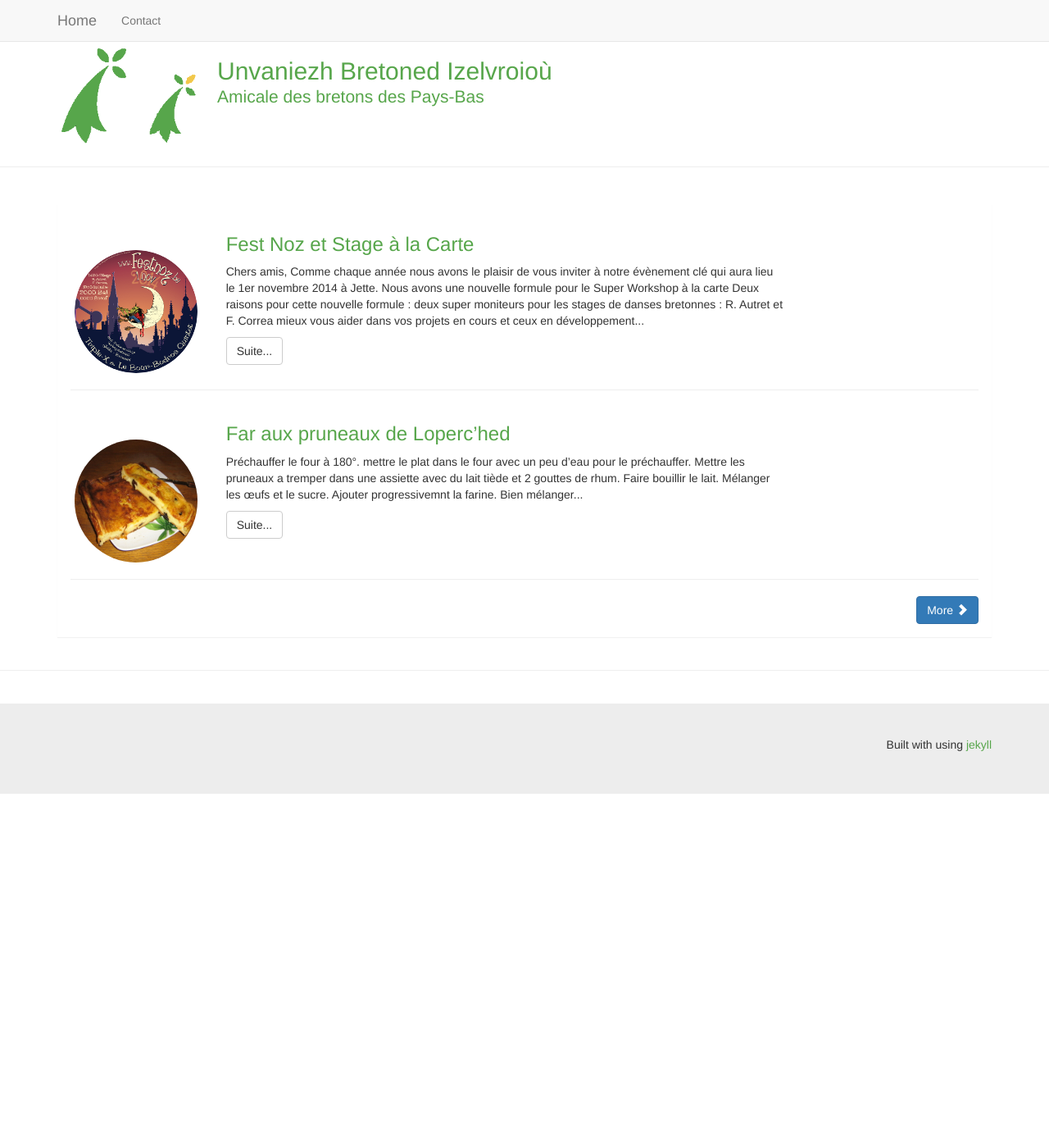
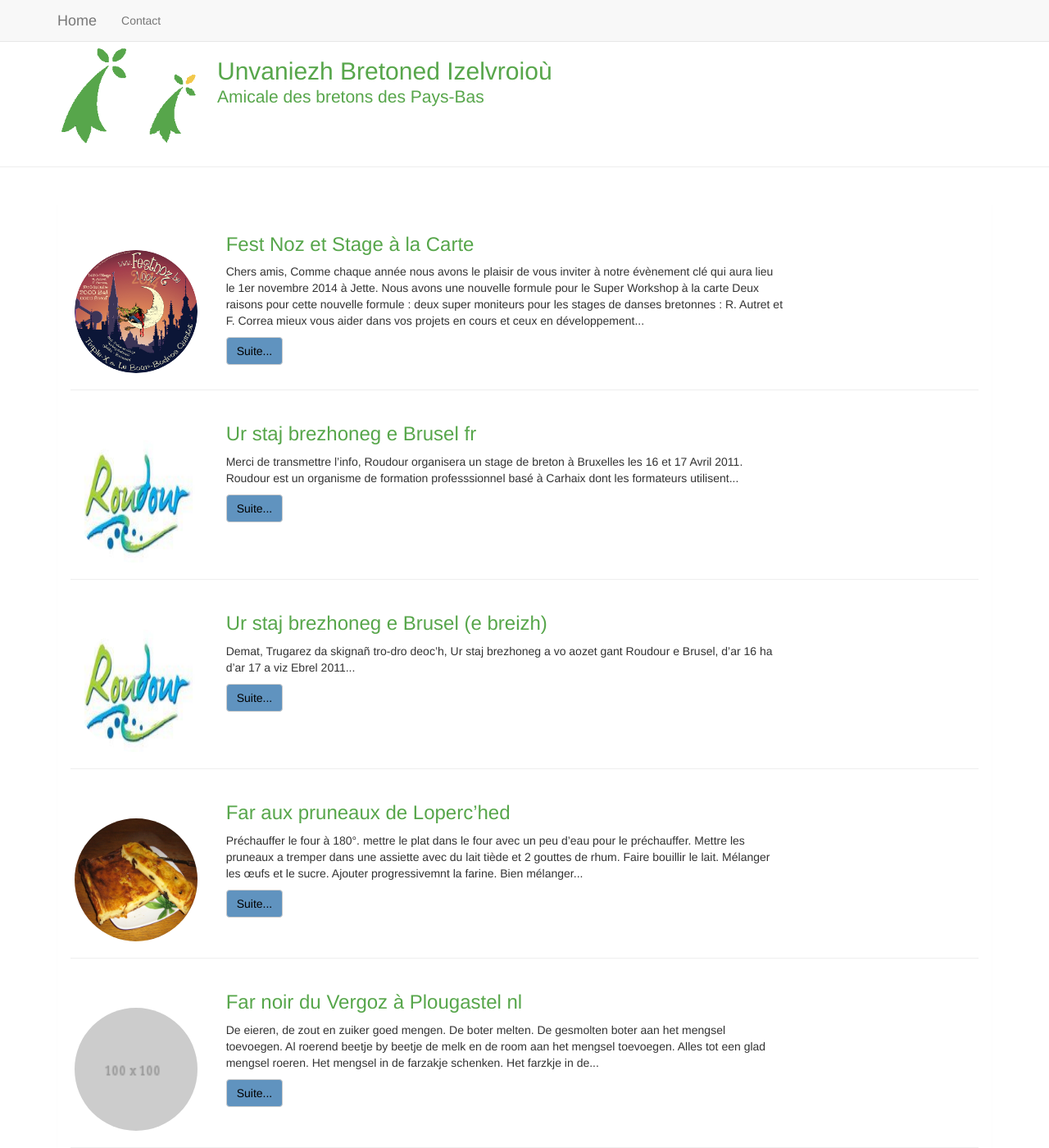
Before and after one commit to ymorvan/breizh-izelvroiou, a Jekyll site: the page built from index.html, in a window 1280 px wide and 1400 px high. Shown: the whole window at 82% size. Built offline with Jekyll 4.4.1, drawn with Linux system fonts in a browser that asks for light colours; nearby versions of some CDN libraries; some of the changed text lies outside the part shown.

Commit message:
first version converging

```diff
--- a/_config.yml
+++ b/_config.yml
@@ -18,7 +18,7 @@ permalink: none
 
 # # Server
 # destination:      _gh_pages
-host:             192.168.1.10
+host:             192.168.1.14
 port:             8080
 # baseurl:          /
 # encoding:         UTF-8
--- /dev/null
+++ b/_posts/2009-10-04-Far-noir-du-Vergoz-plougastel-fr.md
@@ -0,0 +1,22 @@
+---
+layout: post
+title: Far noir du Vergoz à Plougastel (fr)
+redirect_from: "/http://www.breizh-izelvroiou.com/Far-noir-du-Vergoz-Plougastel.html?lang=fr"
+image: images/100.gif
+excerpt: "Quantitées pour un grand sac de far pour environ 8-10 personnes. 500g farine. 3/4l lait..."
+---
+
+Quantitées pour un grand sac de far pour environ 8-10 personnes
+
+* 500g farine
+* 3/4l lait
+* 4 oeufs
+* 20 cl creme fraiche
+* 2 cs sucre
+* 1 cc sel
+* 125 g beurre
+
+Mélanger la farine de blé noir, les oeufs, le sel et le sucre. Faire
+fondre le beurre. Ajouter le beurre au melange. En remuant, ajouter
+progressivement le lait et la crème. Remuer jusqu’à obtenir une pâte
+bien lisse.
--- /dev/null
+++ b/_posts/2009-10-04-Far-noir-du-Vergoz-plougastel-nl.md
@@ -0,0 +1,26 @@
+---
+layout: post
+title: Far noir du Vergoz à Plougastel nl
+redirect_from: "/http://www.breizh-izelvroiou.com/Far-noir-du-Vergoz-Plougastel.html?lang=nl"
+image: images/100.gif
+excerpt: "De eieren, de zout en zuiker goed mengen. De boter melten. De
+gesmolten boter aan het mengsel toevoegen. Al roerend beetje by beetje
+de melk en de room aan het mengsel toevoegen. Alles tot een glad
+mengsel roeren. Het mengsel in de farzakje schenken. Het farzkje in de..."
+---
+voor omgeveer 8-10 personnen
+
+Ingrediënten :
+- 500g
+- 3/4l melk
+- 4 eieren
+- 20 cl room
+- 2 eetlepel suiker
+- 1 theelepel zout
+- 125 g boter
+
+De eieren, de zout en zuiker goed mengen. De boter melten. De
+gesmolten boter aan het mengsel toevoegen. Al roerend beetje by beetje
+de melk en de room aan het mengsel toevoegen. Alles tot een glad
+mengsel roeren. Het mengsel in de farzakje schenken. Het farzkje in de
+kookpaan van de kig ha farzh toevoegen.
--- /dev/null
+++ b/_posts/2011-02-14-ur-staj-brezhoneg-e-Brusel-br.md
@@ -0,0 +1,18 @@
+---
+layout: post
+title: Ur staj brezhoneg e Brusel (e breizh)
+redirect_from: "/Ur-staj-brezhoneg-e-Brusel.html"
+image: images/roudour.jpg
+excerpt: "Demat, Trugarez da skignañ tro-dro deoc’h, Ur staj brezhoneg a vo aozet gant Roudour e Brusel, d’ar 16 ha d’ar 17 a viz Ebrel 2011..."
+---
+
+Demat,
+
+Trugarez da skignañ tro-dro deoc’h, Ur staj brezhoneg a vo aozet gant
+Roudour e Brusel, d’ar 16 ha d’ar 17 a viz Ebrel 2011. Roudour zo un
+aozadur stummañ micherel diazezet e Karaez, implijet e vez gant e
+stummerien hentennoù an Deskiñ Fonnus. Evit gouzout hiroc’h, mont e
+darempred gant an aozadur-stummañ dre bellgomz : 00 332 98 99 75 81 pe
+dre bostel : roudour2@wanadoo.fr.
+
+A galon Skipailh Roudour
--- /dev/null
+++ b/_posts/2011-02-14-ur-staj-brezhoneg-e-Brusel-fr.md
@@ -0,0 +1,23 @@
+---
+layout: post
+title: Ur staj brezhoneg e Brusel fr
+redirect_from: "/Ur-staj-brezhoneg-e-Brusel.html"
+image: images/roudour.jpg
+excerpt: "Merci de transmettre l’info, Roudour organisera un stage de breton à
+Bruxelles les 16 et 17 Avril 2011. Roudour est un organisme de
+formation professsionnel basé à Carhaix dont les formateurs utilisent..."
+---
+Message de l'assocation Roudour.
+
+Bonjour,
+
+Merci de transmettre l’info, Roudour organisera un stage de breton à
+Bruxelles les 16 et 17 Avril 2011. Roudour est un organisme de
+formation professsionnel basé à Carhaix dont les formateurs utilisent
+les méthodes dites "Apprentissage Accéléré". Pour en savoir plus :
+contacter l’organisme par téléphone : 00 332 98 99 75 81 ou par mail :
+roudour2@wanadoo.fr
+
+A galon
+
+L’équipe de Roudour
--- a/css/styles.css
+++ b/css/styles.css
@@ -1,7 +1,3 @@
-.navbar-form input, .form-inline input {
-  width:auto;
-}
-
 body {
   padding-top:50px;
 }
@@ -47,7 +43,7 @@ a {
 
 
 a:hover {
-  color:#6093BF;
+  color:#F23838;
   text-decoration:none;
 }
 
@@ -86,11 +82,6 @@ a:hover {
   max-height:280px;
 }
 
-.txt-container {
-  overflow:hidden;
-  height:100px;
-}
-
 .panel .lead {
   overflow:hidden;
   height:90px;
@@ -107,10 +98,4 @@ a:hover {
   color:#fff;
 }
 
-.btn-twitter {background-color:#4099FF;color:#fff;}
-.btn-facebook {background-color:#3B5998;color:#fff;}
-.btn-google-plus {background-color:#d34836;color:#fff;}
-
-.btn-twitter:hover {background-color:#3088FF;color:#62BBFF;}
-.btn-facebook:hover {background-color:#2A4998;color:#4C6BBA;}
-.btn-google-plus:hover {background-color:#C23836;color:#E45A58;}
+.btn  {background-color:#6093BF;color:#000;}
--- a/index.html
+++ b/index.html
@@ -27,9 +27,9 @@ layout: default
 	      </a>
               <div class="row">
                 <div class="col-xs-9">
-                  <p>{{ post.excerpt | remove: '<p>' | remove: '</p>' }}</p>
+                  <p>{{ post.excerpt }}</p>
 		      <a href="{{ post.url | prepend: site.baseurl }}">
-			<p><button class="btn btn-default">
+			<p><button class="btn btn-default" >
 		      Suite...</button></p></a>
                 </div> <!-- col-xs-9 -->
                 <div class="col-xs-3"></div>
```
Also changed, not shown: images/100.gif (added), images/arton23-a11d5.jpg, images/roudour.jpg (added), 2 other files.
